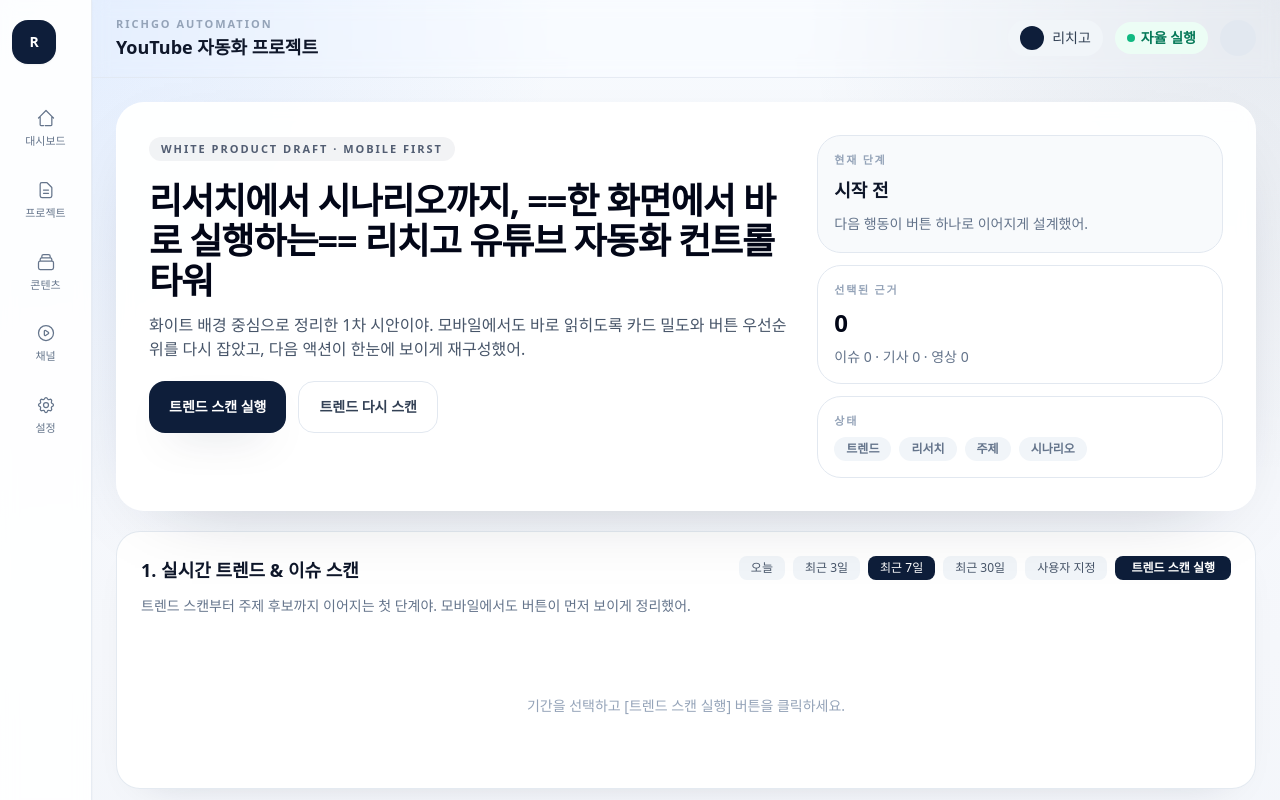
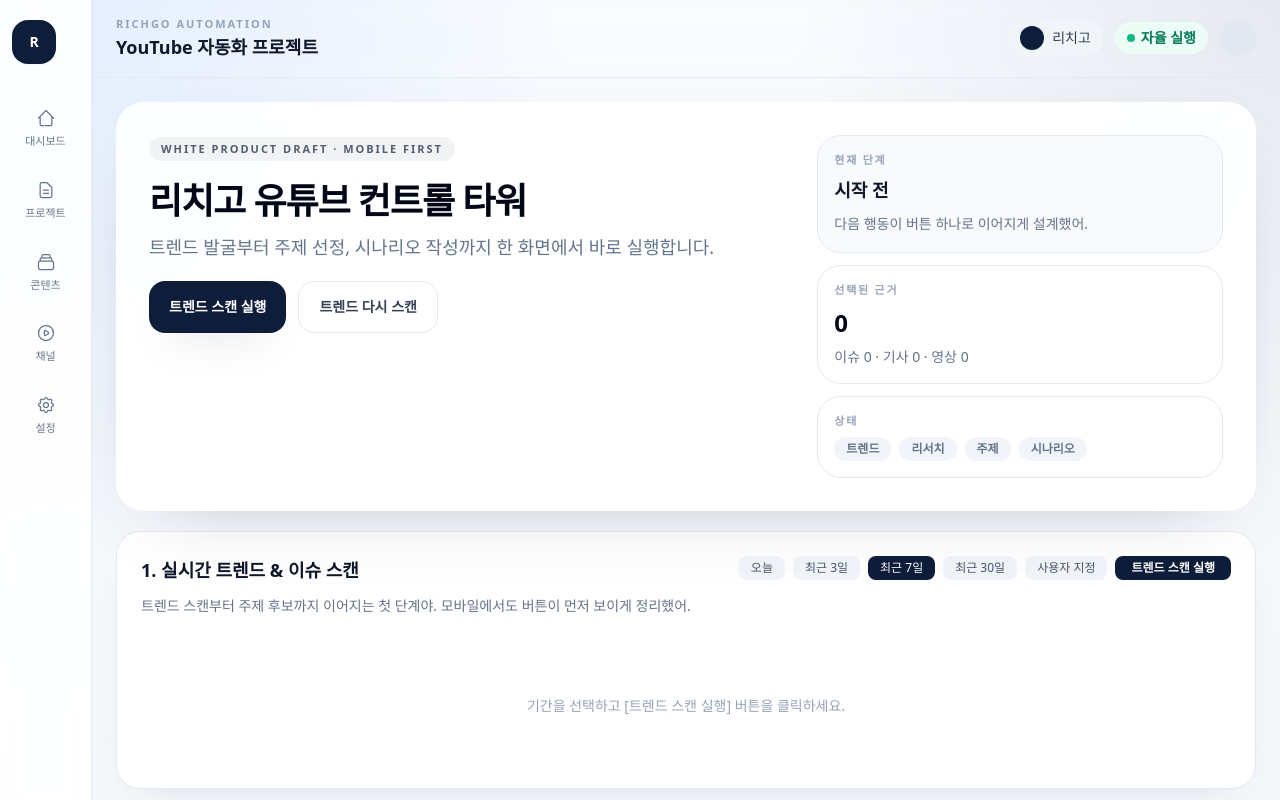
Before and after one commit to izhaha0226/youtube-automation, a Next.js app in the folder apps/web/: page / in a window 1280 px wide. Shown: the top 800 px of the page. Built offline with nearby package versions, Linux system fonts and the light colour scheme.

Commit message:
copy: shorten Richgo dashboard hero text

```diff
--- a/apps/web/app/page.tsx
+++ b/apps/web/app/page.tsx
@@ -291,10 +291,10 @@ export default function Home() {
             </div>
             <div className="space-y-3">
               <h2 className="max-w-3xl text-2xl font-semibold tracking-[-0.03em] text-slate-950 sm:text-3xl lg:text-4xl">
-                리서치에서 시나리오까지, ==한 화면에서 바로 실행하는== 리치고 유튜브 자동화 컨트롤 타워
+                리치고 유튜브 컨트롤 타워
               </h2>
-              <p className="max-w-2xl text-sm leading-6 text-slate-600 sm:text-base">
-                화이트 배경 중심으로 정리한 1차 시안이야. 모바일에서도 바로 읽히도록 카드 밀도와 버튼 우선순위를 다시 잡았고, 다음 액션이 한눈에 보이게 재구성했어.
+              <p className="mt-4 max-w-2xl text-base leading-7 text-slate-500 sm:text-lg">
+                트렌드 발굴부터 주제 선정, 시나리오 작성까지 한 화면에서 바로 실행합니다.
               </p>
             </div>
 
```
